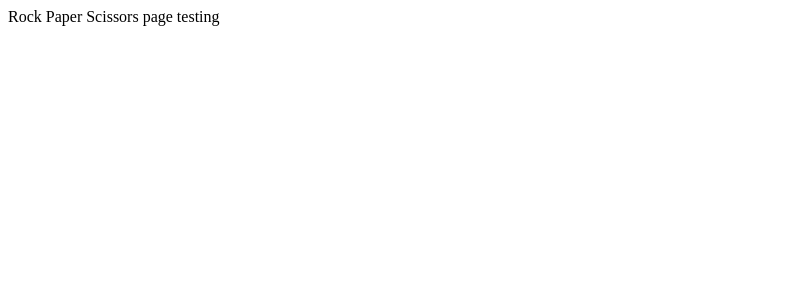
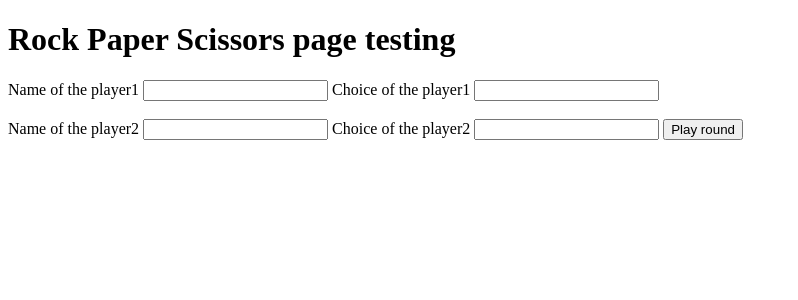
Before and after one commit to J-Rozas/Rock-Paper-Scissors, a Flask app: page / in a window 1280 px wide. Shown: the top 300 px of the page, without its empty margins (0-798 px from the left). Run offline with Flask 2, Linux system fonts and the light colour scheme.

Commit message:
Modify index template to hold a form to get data from players

```diff
--- a/templates/index.html.jinja
+++ b/templates/index.html.jinja
@@ -7,6 +7,29 @@
     <title>{{ title }}</title>
 </head>
 <body>
-    {{ title }} page testing
+    <header>
+        <hgroup>
+            <h1>
+                {{ title }} page testing
+            </h1>
+        </hgroup>
+    </header>
+    <main>
+        <form action="/" method="post">
+            <label for="player1_name">Name of the player1</label>
+            <input type="text" name="player1_name" id="player1_name">
+
+            <label for="player1_choice">Choice of the player1</label>
+            <input type="text" name="player1_choice" id="player1_choice">
+<br><br>
+            <label for="player2_name">Name of the player2</label>
+            <input type="text" name="player2_name" id="player2_name">
+
+            <label for="player2_choice">Choice of the player2</label>
+            <input type="text" name="player2_choice" id="player2_choice">
+
+            <input type="submit" value="Play round">
+        </form>
+    </main>
 </body>
 </html>
```
